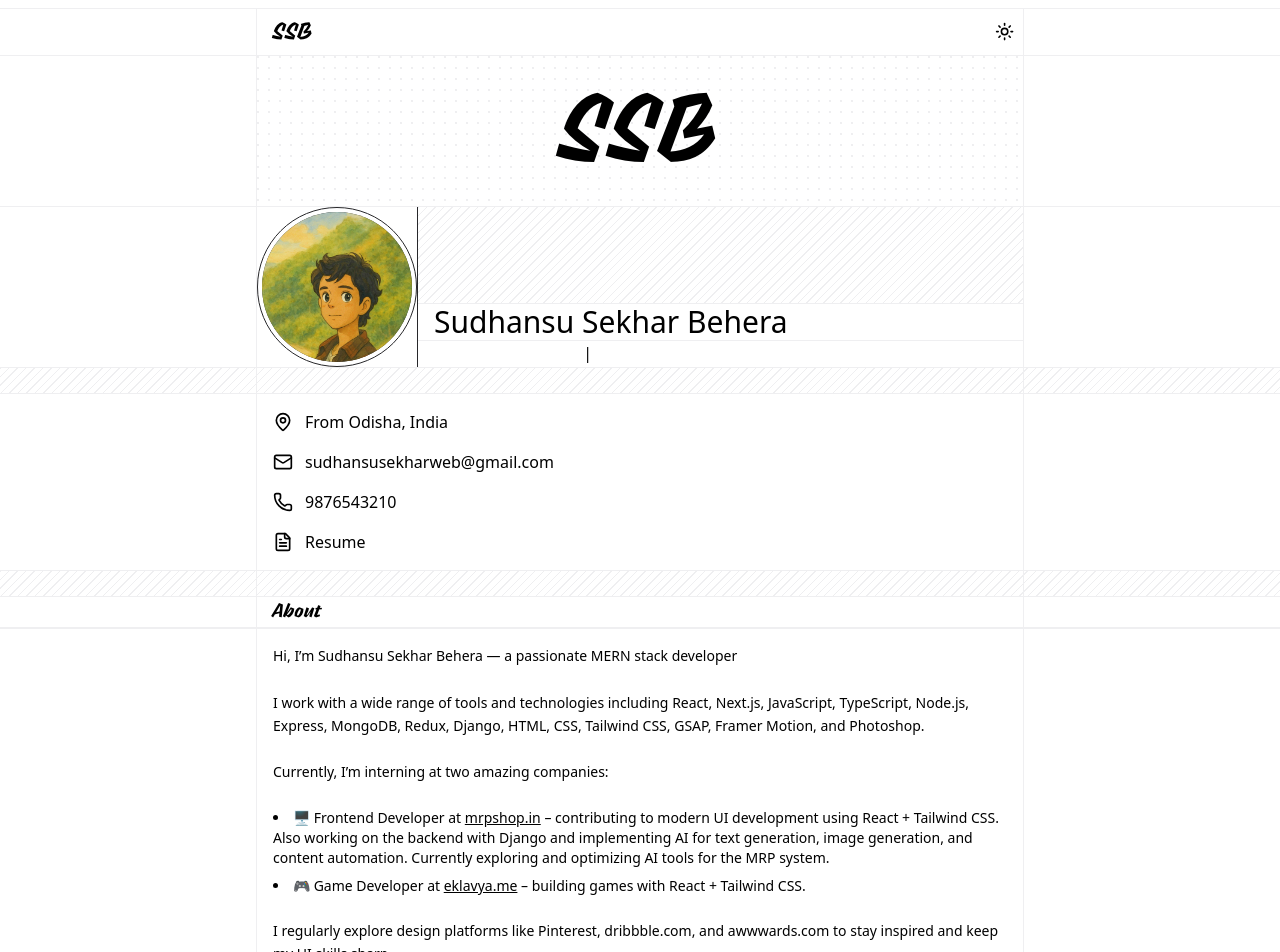
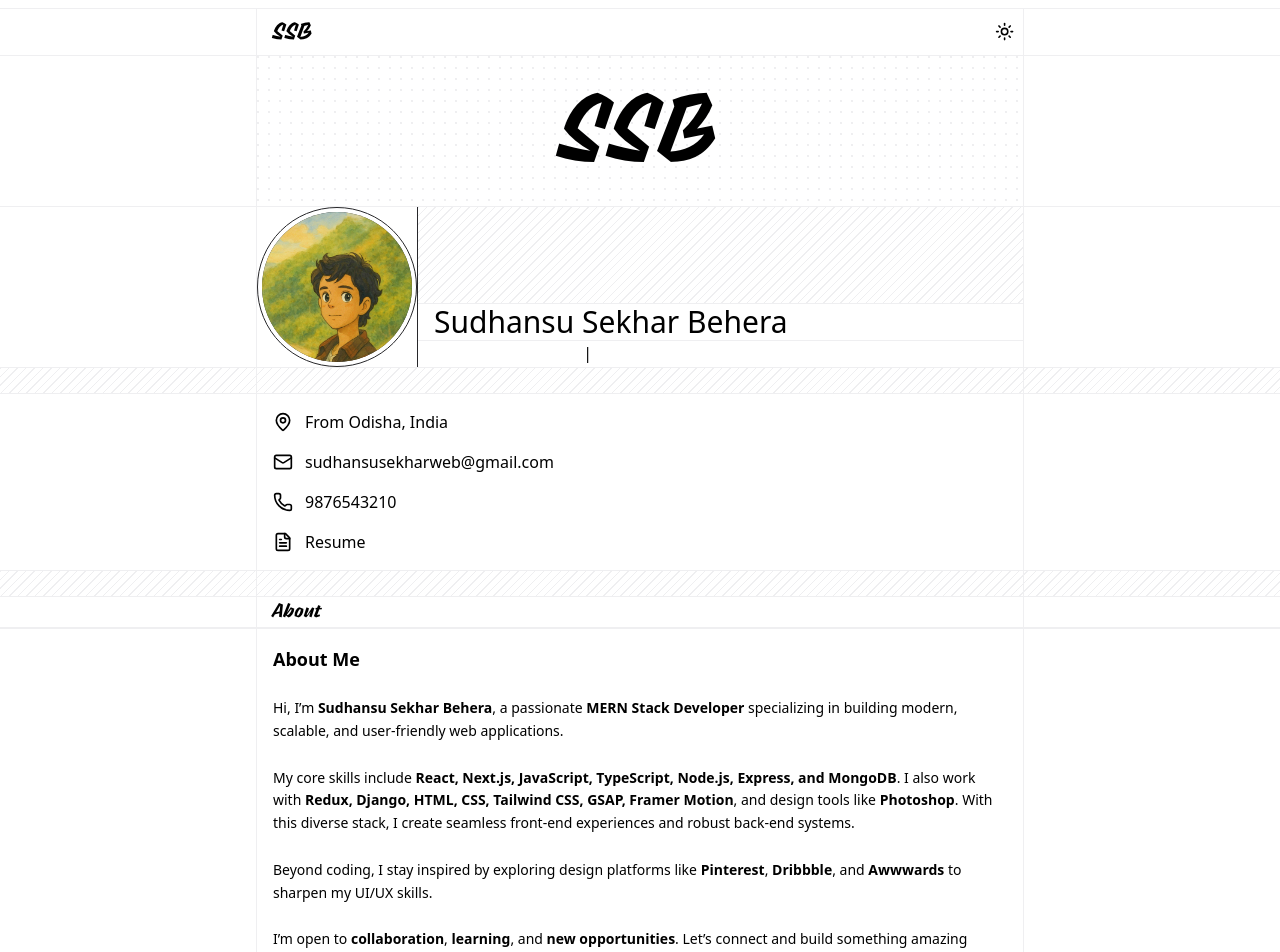
Before and after one commit to skehargit/nextfolio, a Next.js app: page / in a window 1280 px wide. Shown: the top 952 px of the page. Built offline with nearby package versions, Linux system fonts and the light colour scheme.

Commit message:
update about and project section

```diff
--- a/src/app/page.tsx
+++ b/src/app/page.tsx
@@ -161,14 +161,14 @@ export default function Home() {
       <Title title="Projects" />
       <DoubleBoxLine />
       <MainPjConWrapper>
-        <div className="gap-4 grid grid-cols-2">
+        <div className="gap-4 grid grid-cols-1 sm:grid-cols-2">
           <MainProjectContainer />
           <MainProjectContainer />
         </div>
       </MainPjConWrapper>
       <DoubleBoxLine />
       <MainPjConWrapper>
-        <div className="gap-4 grid grid-cols-2">
+        <div className="gap-4 grid grid-cols-1 sm:grid-cols-2">
           <MainProjectContainer />
           <MainProjectContainer />
         </div>
--- a/src/components/sections/About.tsx
+++ b/src/components/sections/About.tsx
@@ -3,82 +3,33 @@ import React from "react";
 const About = () => {
   return (
     <section className="text-sm space-y-6 text-left">
+      <h2 className="text-lg font-semibold">About Me</h2>
       <p className="leading-relaxed">
-        Hi, I’m <span className=" pb-0.5">Sudhansu Sekhar Behera</span> — a
-        passionate <span className=" pb-0.5">MERN stack developer</span>
+        Hi, I’m <strong>Sudhansu Sekhar Behera</strong>, a passionate{" "}
+        <strong>MERN Stack Developer</strong> specializing in building modern,
+        scalable, and user-friendly web applications.
       </p>
 
       <p className="leading-relaxed">
-        I work with a wide range of tools and technologies including{" "}
-        <span className=" pb-0.5">React</span>,{" "}
-        <span className=" pb-0.5">Next.js</span>,{" "}
-        <span className=" pb-0.5">JavaScript</span>,{" "}
-        <span className=" pb-0.5">TypeScript</span>,{" "}
-        <span className=" pb-0.5">Node.js</span>,{" "}
-        <span className=" pb-0.5">Express</span>,{" "}
-        <span className=" pb-0.5">MongoDB</span>,{" "}
-        <span className=" pb-0.5">Redux</span>,{" "}
-        <span className=" pb-0.5">Django</span>,{" "}
-        <span className=" pb-0.5">HTML</span>,{" "}
-        <span className=" pb-0.5">CSS</span>,{" "}
-        <span className=" pb-0.5">Tailwind CSS</span>,{" "}
-        <span className=" pb-0.5">GSAP</span>,{" "}
-        <span className=" pb-0.5">Framer Motion</span>, and{" "}
-        <span className=" pb-0.5">Photoshop</span>.
+        My core skills include{" "}
+        <strong>React, Next.js, JavaScript, TypeScript, Node.js, Express, and
+        MongoDB</strong>. I also work with{" "}
+        <strong>Redux, Django, HTML, CSS, Tailwind CSS, GSAP, Framer Motion</strong>,
+        and design tools like <strong>Photoshop</strong>. With this diverse
+        stack, I create seamless front-end experiences and robust back-end
+        systems.
       </p>
 
       <p className="leading-relaxed">
-        Currently, I’m interning at two amazing companies:
-      </p>
-
-      <ul className="list-disc list-inside space-y-2">
-        <li>
-          🖥️ <span className=" pb-0.5">Frontend Developer at</span>{" "}
-          <a
-            href="https://mrpshop.in"
-            target="_blank"
-            rel="noopener noreferrer"
-            className="underline"
-          >
-            mrpshop.in
-          </a>{" "}
-          – contributing to modern UI development using{" "}
-          <span className=" pb-0.5">React</span> +{" "}
-          <span className=" pb-0.5">Tailwind CSS</span>. Also working on the
-          backend with <span className=" pb-0.5">Django</span> and implementing
-          AI for <span className=" pb-0.5">text generation</span>,{" "}
-          <span className=" pb-0.5">image generation</span>, and{" "}
-          <span className=" pb-0.5">content automation</span>. Currently
-          exploring and optimizing AI tools for the MRP system.
-        </li>
-
-        <li>
-          🎮 <span className=" pb-0.5">Game Developer at</span>{" "}
-          <a
-            href="https://eklavya.me/"
-            target="_blank"
-            rel="noopener noreferrer"
-            className="underline"
-          >
-            eklavya.me
-          </a>{" "}
-          – building games with React + Tailwind CSS.
-        </li>
-      </ul>
-
-      <p className="leading-relaxed">
-        I regularly explore design platforms like{" "}
-        <span className=" pb-0.5">Pinterest</span>,{" "}
-        <span className=" pb-0.5">dribbble.com</span>, and{" "}
-        <span className=" pb-0.5">awwwards.com</span> to stay inspired and keep
-        my UI skills sharp.
+        Beyond coding, I stay inspired by exploring design platforms like{" "}
+        <strong>Pinterest</strong>, <strong>Dribbble</strong>, and{" "}
+        <strong>Awwwards</strong> to sharpen my UI/UX skills.
       </p>
 
       <p className="leading-relaxed">
-        I’m always open to <span className=" pb-0.5">collaboration</span>,{" "}
-        <span className=" pb-0.5">learning</span>, and{" "}
-        <span className=" pb-0.5">new opportunities</span>. Let’s connect and
-        build something amazing together! 🚀
+        I’m open to <strong>collaboration</strong>, <strong>learning</strong>,
+        and <strong>new opportunities</strong>. Let’s connect and build something
+        amazing together!
       </p>
     </section>
   );
--- a/src/components/ui/MainProjectContainer.tsx
+++ b/src/components/ui/MainProjectContainer.tsx
@@ -2,11 +2,11 @@ import React from "react";
 
 const MainProjectContainer = () => {
   return (
-    <div className="h-full x-border p-2">
+    <div className="h-full x-border p-2 pb-4">
       <div className="h-[200px] s-border rounded-lg"></div>
       <div>
         <h2 className="font-sharpie-bold text-xl p-1">Project Name</h2>
-        <p className="p-1">
+        <p className="p-1 line-clamp-2">
           Lorem ipsum dolor sit amet consectetur adipisicing elit. Voluptatibus,
           quod.
         </p>
```
